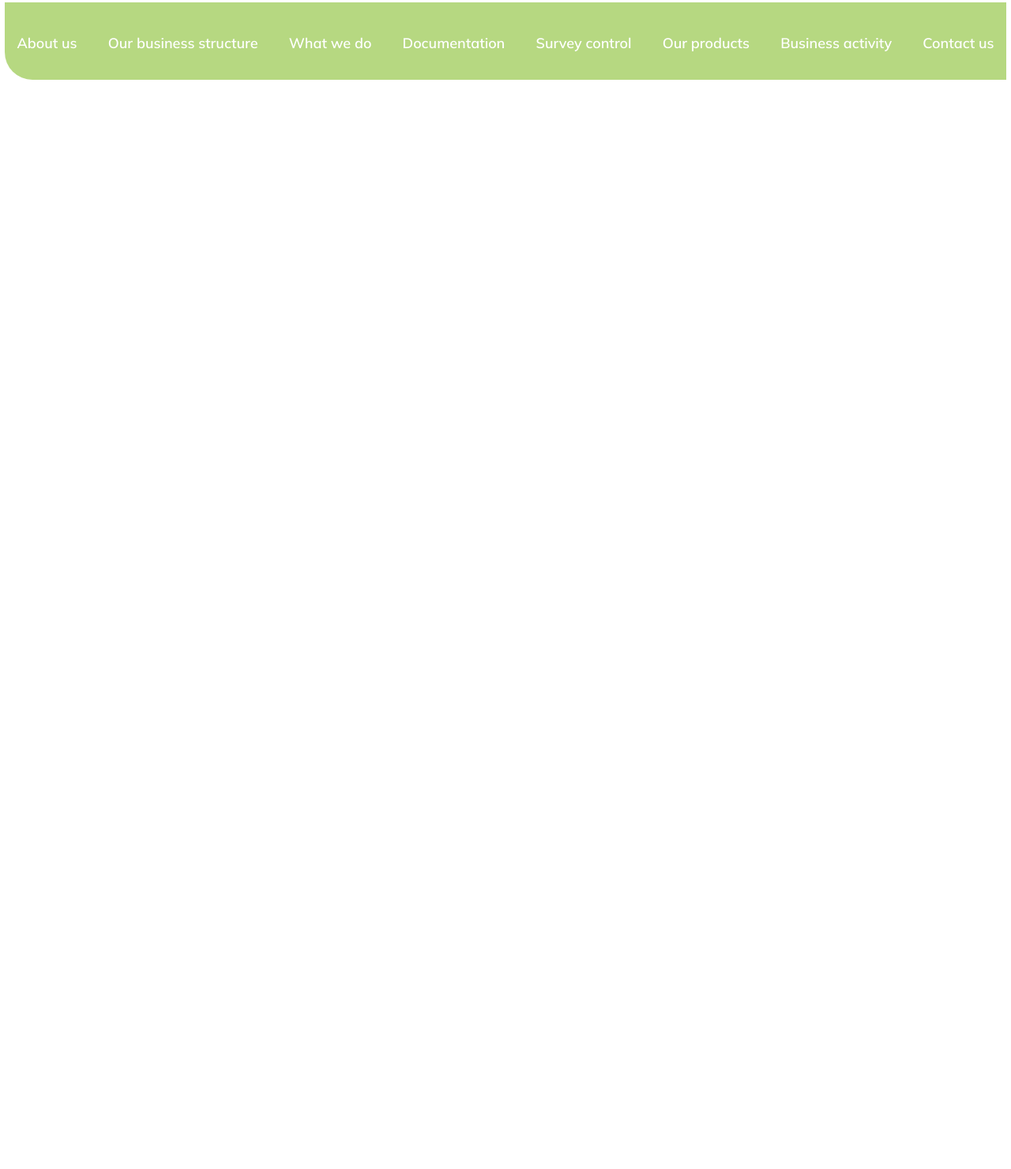
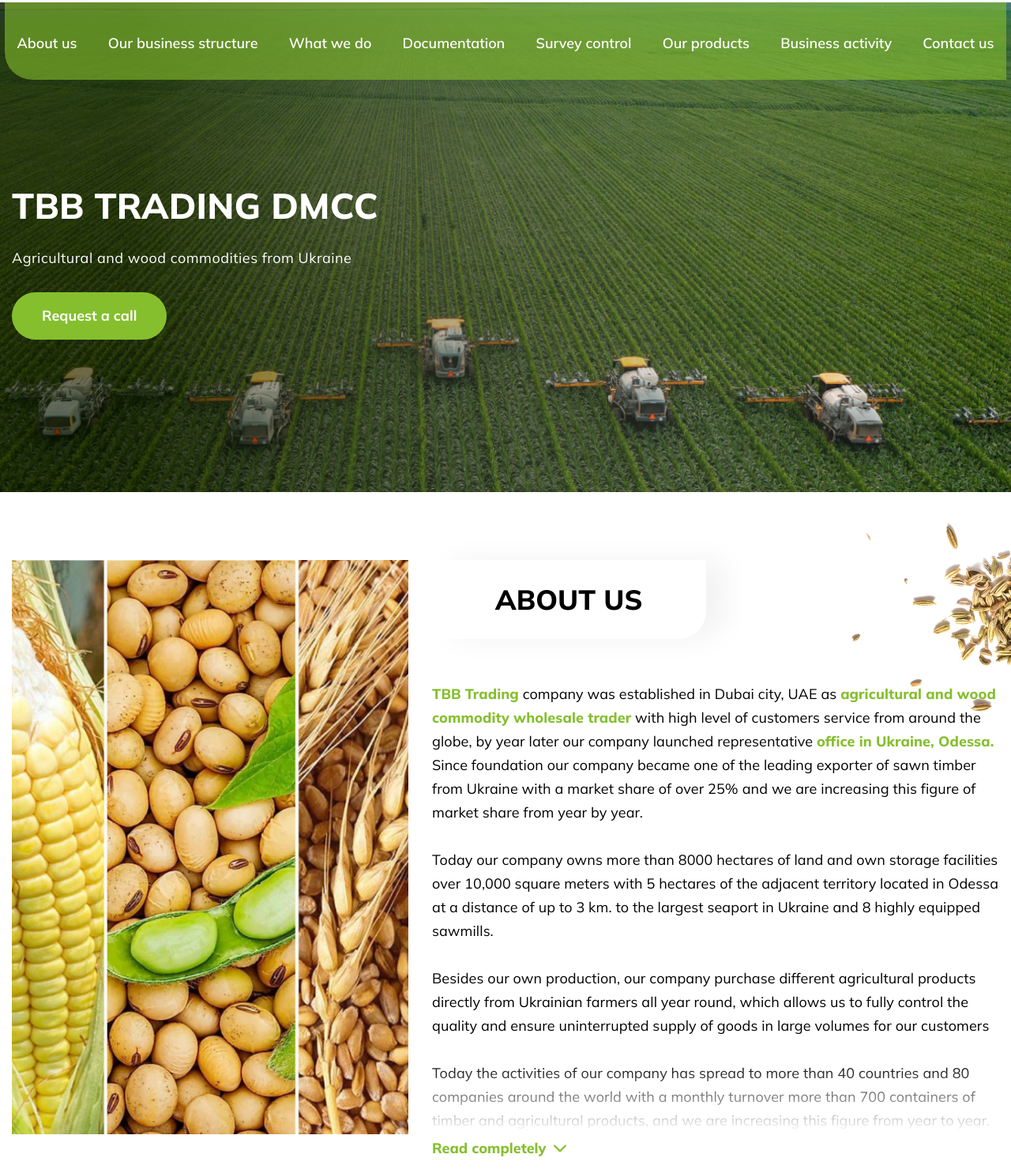
Before and after one commit to Lonerr7/TBB-dev, a plain HTML site: page index.html in a window 1280 px wide. Shown: the part 100-1580 px from the top of the page at 79% size. Before the commit the page ends 800 px from the top, so only its background shows below. Drawn offline with Linux system fonts and the light colour scheme.

Commit message:
Made about section design on desktop

```diff
--- a/index.html
+++ b/index.html
@@ -97,9 +97,55 @@
 			<!-- /container -->
 		</div>
 		<!-- /header__bottom -->
-
 	</header>
 	<!-- /header -->
+
+	<main class="main">
+		<section class="hero">
+			<div class="hero__inner">
+				<div class="container">
+					<div class="hero__box">
+						<h1 class="hero__title">TBB Trading DMCC</h1>
+						<p class="hero__text">Аgricultural and wood commodities from Ukraine</p>
+						<a class="hero__btn" href="#">Request a call</a>
+					</div>
+					<!-- /hero__box -->
+				</div>
+				<!-- /container -->
+			</div>
+			<!-- /hero__inner -->
+		</section>
+		<!-- /section.hero -->
+
+		<section class="about">
+			<img class="about__img--absolute" src="images/about/seeds.png" alt="">
+			<div class="container">
+				<div class="about__inner">
+					<div class="about__img-box">
+						<img class="about__img" src="images/about/veg.jpg" alt="image">
+					</div>
+					<!-- /about__img-box -->
+					<div class="about__text-box">
+						<h2 class="about__title">ABOUT US</h2>
+						<p class="about__text"><span class="about__text--green">TBB Trading</span> company was established in Dubai city, UAE as <span class="about__text--green">agricultural and wood commodity wholesale trader</span>  with high level of customers service from around the globe, by year later our company launched representative <span class="about__text--green">office in Ukraine, Odessa.</span> Since foundation our company became one of the leading exporter of sawn timber from Ukraine with a market share of over 25% and we are increasing this figure of market share from year by year.</p>
+						<p class="about__text">Today our company owns more than 8000 hectares of land and own storage facilities over 10,000 square meters with 5 hectares of the adjacent territory located in Odessa at a distance of up to 3 km. to the largest seaport in Ukraine and 8 highly equipped sawmills.
+						</p>
+						<p class="about__text">Besides our own production, our company purchase different agricultural products directly from Ukrainian farmers all year round, which allows us to fully control the quality and ensure uninterrupted supply of goods in large volumes for our customers</p>
+						<p class="about__text about__text--last">Today the activities of our company has spread to more than 40 countries and 80 companies around the world with a monthly turnover more than 700 containers of timber and agricultural products, and we are increasing this figure from year to year.</p>
+						<a class="about__link" href="#">
+							Read completely
+							<img class="about__link-img" src="images/about/arrow.svg" alt="arrow">
+						</a>
+					</div>
+					<!-- /about__text-box -->
+				</div>
+				<!-- /about__inner -->
+			</div>
+			<!-- /container -->
+		</section>
+		<!-- /section.about -->
+	</main>
+	<!-- /main.main -->
 
 	<script src="js/main.min.js"></script>
 </body>
--- a/scss/_vars.scss
+++ b/scss/_vars.scss
@@ -7,3 +7,10 @@ $black1: #000;
 $green: #85BF2D;
 $grey: #6B6B6B;
 $orange: #D87D1A;
+
+%title-style {
+    font-weight: 700;
+    font-size: 35px;
+    line-height: 40px;
+    letter-spacing: 0.1px;
+}
--- a/scss/style.scss
+++ b/scss/style.scss
@@ -139,4 +139,141 @@
 // === /header ===
 
 
+
+// === hero ===
+
+.hero {
+    padding-top: 235px;
+    padding-bottom: 193px;
+    background-image: url(../images/hero/hero-bg.jpg);
+    background-repeat: no-repeat;
+    background-size: cover;
+    background-position: bottom center;
+
+    &__box {
+        width: 465px;
+        color: #fff;
+    }
+
+    &__title {
+        font-weight: 800;
+        font-size: 45px;
+        line-height: 45px;
+        letter-spacing: 0.2px;
+        text-transform: uppercase;
+        margin-bottom: 31px;
+    }
+
+    &__text {
+        line-height: 25px;
+        letter-spacing: 0.5px;
+        margin-bottom: 31px;
+    }
+
+    &__btn {
+        display: inline-block;
+        padding: 15px 38px;
+        background-color: $green;
+        border-radius: 30px;
+        color: #fff;
+        font-weight: 700;
+        transition: all .2s;
+
+        &:hover {
+            background-color: #416E1C;
+        }
+    }
+}
+
+// === /hero ===
+
+
+
+// === about ===
+
+.about {
+    padding-top: 86px;
+    padding-bottom: 92px;
+    position: relative;
+
+    &__img--absolute  {
+        position: absolute;
+        right: 0;
+        top: 0;
+    }
+
+    &__inner {
+        display: flex;
+        justify-content: space-between;
+        align-items: flex-start;
+    }
+
+    &__img-box {
+        margin-right: 30px;
+    }
+
+    &__text-box {
+        max-width: 718px;
+    }
+
+    &__title {
+        @extend %title-style;
+        font-weight: 800;
+        margin-bottom: 55px;
+        background-color: #fff;
+        padding: 30px 80px;
+        display: inline-block;
+        box-shadow: 25px 0px 35px #F3F3F3;
+        border-radius: 0px 0px 35px 0px;
+    }
+
+    &__text {
+        letter-spacing: 0.1px;
+        margin-bottom: 30px;
+    }
+
+    &__text--last {
+        margin-bottom: 5px;
+        position: relative;
+
+        &::after {
+            content: '';
+            position: absolute;
+            right: 0;
+            top: 0;
+            bottom: 0;
+            left: 0;
+            width: 100%;
+            background: (linear, left top, right top, color-stop(0%,rgba(255,255,255,0)), color-stop(100%,rgba(255,255,255,1))); /* Chrome,Safari4+ */
+            background: -webkit-linear-gradient(top, rgba(255,255,255,0) 0%,rgba(255,255,255,1) 100%); /* Chrome10+,Safari5.1+ */
+            background: -o-linear-gradient(top, rgba(255,255,255,0) 0%,rgba(255,255,255,1) 100%); /* Opera 11.10+ */
+            background: -ms-linear-gradient(top, rgba(255,255,255,0) 0%,rgba(255,255,255,1) 100%); /* IE10+ */
+            background: linear-gradient(top, rgba(255,255,255,0) 0%,rgba(255,255,255,1) 100%); /* W3C */
+            filter: progid:DXImageTransform.Microsoft.gradient( startColorstr='#00ffffff', endColorstr='#ffffff',GradientType=1 ); /* IE6-9 */
+        }
+    }
+
+    &__text--green {
+        color: $green;
+        font-weight: 800;
+    }
+
+    &__link {
+        display: flex;
+        color: $green;
+        font-weight: 800;
+
+        &:hover {
+            text-decoration: underline;
+        }
+    }
+
+    &__link-img {
+        margin-left: 10px;
+    }
+}
+
+// === /about ===
+
+
 @import 'media';
```
Also changed, not shown: css/style.min.css, images/about/arrow.svg (added), images/about/seeds.png (added), images/about/veg.jpg (added), images/hero/hero-bg.jpg (added).
